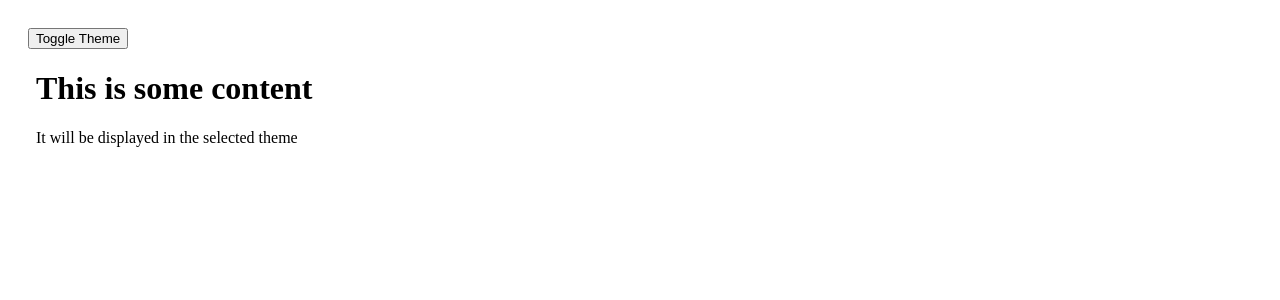
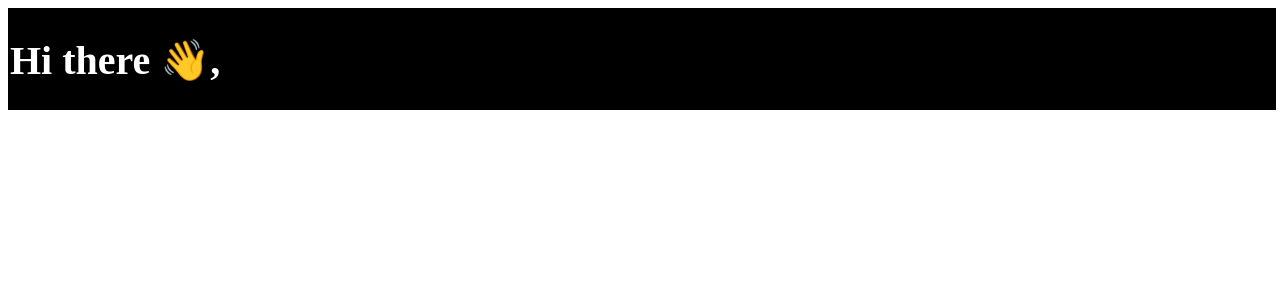
Before and after one commit to PurityKM/learnreact, a React (Create React App) app: page / in a window 1280 px wide. Shown: the top 300 px of the page. Built offline with nearby package versions, Linux system fonts and the light colour scheme.

Commit message:
Learning

```diff
--- a/package.json
+++ b/package.json
@@ -7,6 +7,7 @@
     "@testing-library/react": "^13.4.0",
     "@testing-library/user-event": "^13.5.0",
     "react": "^18.2.0",
+    "react-3d-cube": "^1.0.5",
     "react-dom": "^18.2.0",
     "react-scripts": "5.0.1",
     "web-vitals": "^2.1.4"
--- a/src/App.js
+++ b/src/App.js
@@ -3,7 +3,8 @@ import React from "react";
 //import Navbar from "./Navbar";
 //import Home from "./Home";
 import "./index.css";
-import LightDarkTheme from "./components/LightDarkTheme"
+//import LightDarkTheme from "./components/LightDarkTheme"
+import Navbar from "./components/Navbar";
 // import Hello from "./components/Hello";
 // import Profile from "./components/Profile";
 // import Counter from "./components/Counter";
@@ -18,11 +19,12 @@ function App() {
 
   return (
     <div className="App">
+      <Navbar />
      {/* <Profile name="Irungu" lastname="Purity" />
      <Profile name="Mike" lastname="Wayne" />
      <Profile name="Lucy" lastname="Njambi "/> */}
      {/* <Navbar /> */}
-     <LightDarkTheme />
+     {/* <LightDarkTheme /> */}
      {/* <Hello />
      <Profile />
      <Counter /> */}
--- /dev/null
+++ b/src/components/Navbar.js
@@ -0,0 +1,28 @@
+import React from 'react'
+//import { Link } from 'react'
+
+const Navbar = () => {
+  return (
+    <div className='Navigation' style={{
+        backgroundColor: "black",
+        padding: "2px 2px 0px 2px",
+        width: "100%",
+        height: "100px"
+    }}>
+        <h1 style={{
+            color: "white",
+            fontSize: "40px"
+        }}>Hi there 👋,</h1>
+
+        {/* <div className="items" style={{
+            color: "white"
+        }}>
+            <Link to="#">
+                Home
+            </Link>
+        </div> */}
+    </div>
+  )
+}
+
+export default Navbar;
```
Also changed, not shown: 1 other file (tests, documents, lock files or other folders).
